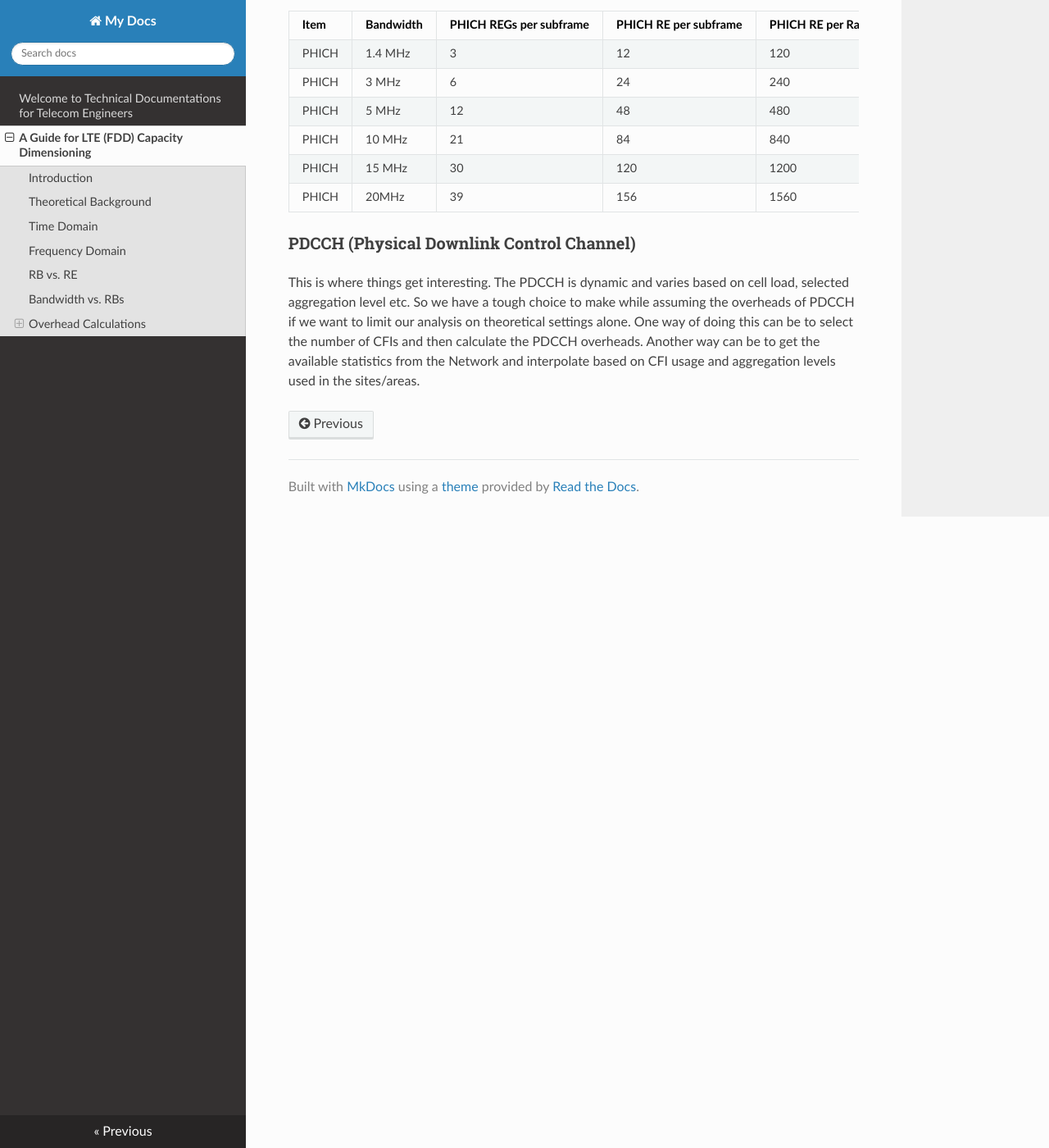
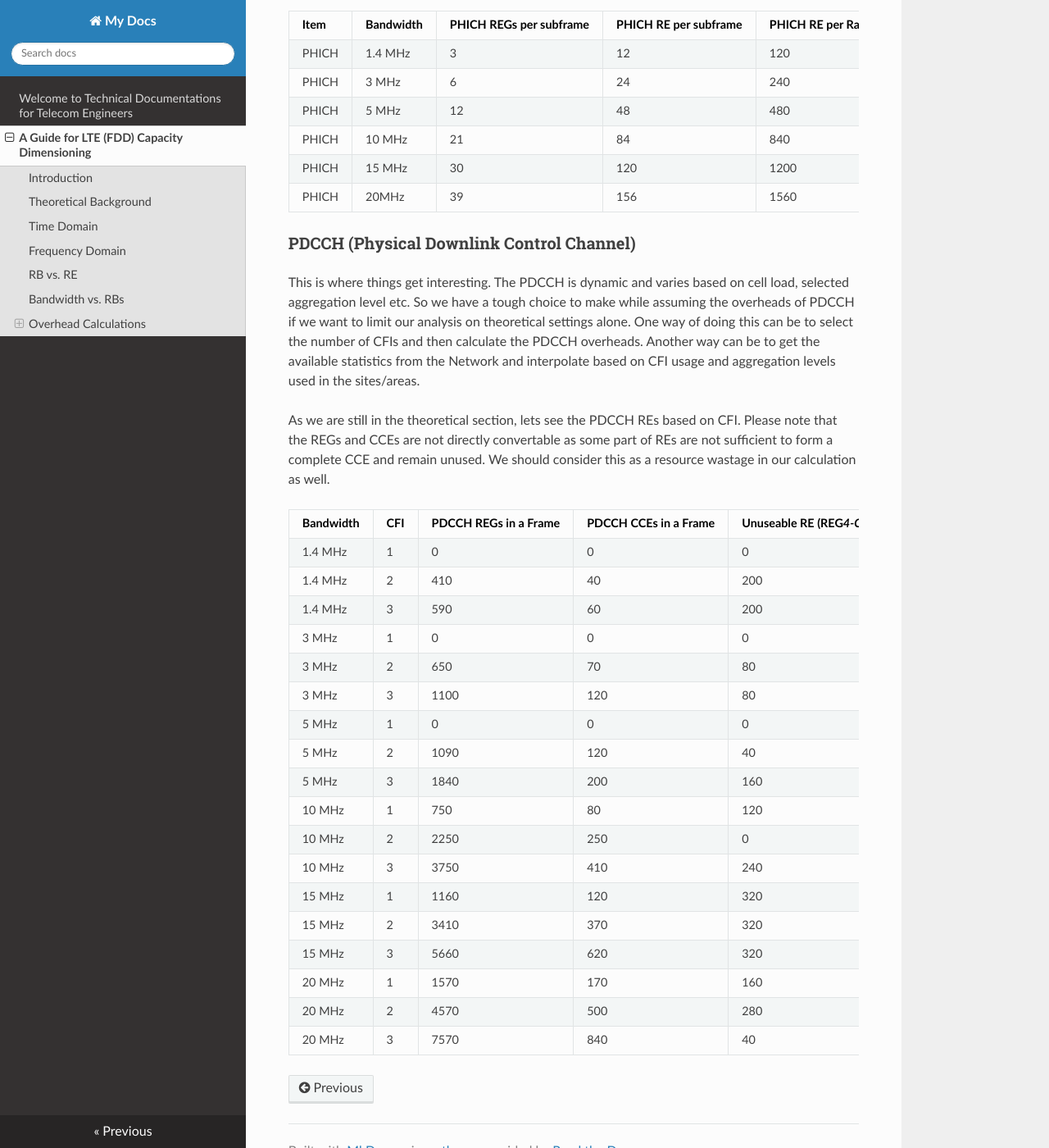
Before and after one commit to aliasgherman/documentations, an MkDocs documentation site: the page built from docs/ltefdddimensioning.md, in a window 1280 px wide and 1400 px high, scrolled down 4374 px. Shown: the whole window at 82% size. Built offline with MkDocs 1.6.1, drawn with Linux system fonts in a browser that asks for light colours; nearby versions of some CDN libraries.

Commit message:
Update ltefdddimensioning.md

```diff
--- a/docs/ltefdddimensioning.md
+++ b/docs/ltefdddimensioning.md
@@ -160,3 +160,26 @@ This is the guy which indicates ACK / NACK and is for individual user. It uses s
 ### PDCCH (Physical Downlink Control Channel)
 
 This is where things get interesting. The PDCCH is dynamic and varies based on cell load, selected aggregation level etc. So we have a tough choice to make while assuming the overheads of PDCCH if we want to limit our analysis on theoretical settings alone. One way of doing this can be to select the number of CFIs and then calculate the PDCCH overheads. Another way can be to get the available statistics from the Network and interpolate based on CFI usage and aggregation levels used in the sites/areas.
+
+As we are still in the theoretical section, lets see the PDCCH REs based on CFI. Please note that the REGs and CCEs are not directly convertable as some part of REs are not sufficient to form a complete CCE and remain unused. We should consider this as a resource wastage in our calculation as well.
+
+| Bandwidth | CFI | PDCCH   REGs in a Frame | PDCCH   CCEs in a Frame | Unuseable   RE (REG*4-CCE*36) // These are not useable for PDCCH | Final   PDCCH+Unused RE Overheads in Frame | Comments                                     |
+|-----------|-----|-------------------------|-------------------------|------------------------------------------------------------------|--------------------------------------------|----------------------------------------------|
+| 1.4   MHz | 1   | 0                       | 0                       | 0                                                                | 0                                          | CFI=1 is   not used with 1.4 Mhz, 3Mhz, 5Mhz |
+| 1.4   MHz | 2   | 410                     | 40                      | 200                                                              | 1640                                       |                                              |
+| 1.4   MHz | 3   | 590                     | 60                      | 200                                                              | 2360                                       |                                              |
+| 3 MHz     | 1   | 0                       | 0                       | 0                                                                | 0                                          | CFI=1 is   not used with 1.4 Mhz, 3Mhz, 5Mhz |
+| 3 MHz     | 2   | 650                     | 70                      | 80                                                               | 2600                                       |                                              |
+| 3 MHz     | 3   | 1100                    | 120                     | 80                                                               | 4400                                       |                                              |
+| 5 MHz     | 1   | 0                       | 0                       | 0                                                                | 0                                          | CFI=1 is   not used with 1.4 Mhz, 3Mhz, 5Mhz |
+| 5 MHz     | 2   | 1090                    | 120                     | 40                                                               | 4360                                       |                                              |
+| 5 MHz     | 3   | 1840                    | 200                     | 160                                                              | 7360                                       |                                              |
+| 10 MHz    | 1   | 750                     | 80                      | 120                                                              | 3000                                       |                                              |
+| 10 MHz    | 2   | 2250                    | 250                     | 0                                                                | 9000                                       |                                              |
+| 10 MHz    | 3   | 3750                    | 410                     | 240                                                              | 15000                                      |                                              |
+| 15 MHz    | 1   | 1160                    | 120                     | 320                                                              | 4640                                       |                                              |
+| 15 MHz    | 2   | 3410                    | 370                     | 320                                                              | 13640                                      |                                              |
+| 15 MHz    | 3   | 5660                    | 620                     | 320                                                              | 22640                                      |                                              |
+| 20 MHz    | 1   | 1570                    | 170                     | 160                                                              | 6280                                       |                                              |
+| 20 MHz    | 2   | 4570                    | 500                     | 280                                                              | 18280                                      |                                              |
+| 20 MHz    | 3   | 7570                    | 840                     | 40                                                               | 30280                                      |                                              |
```
